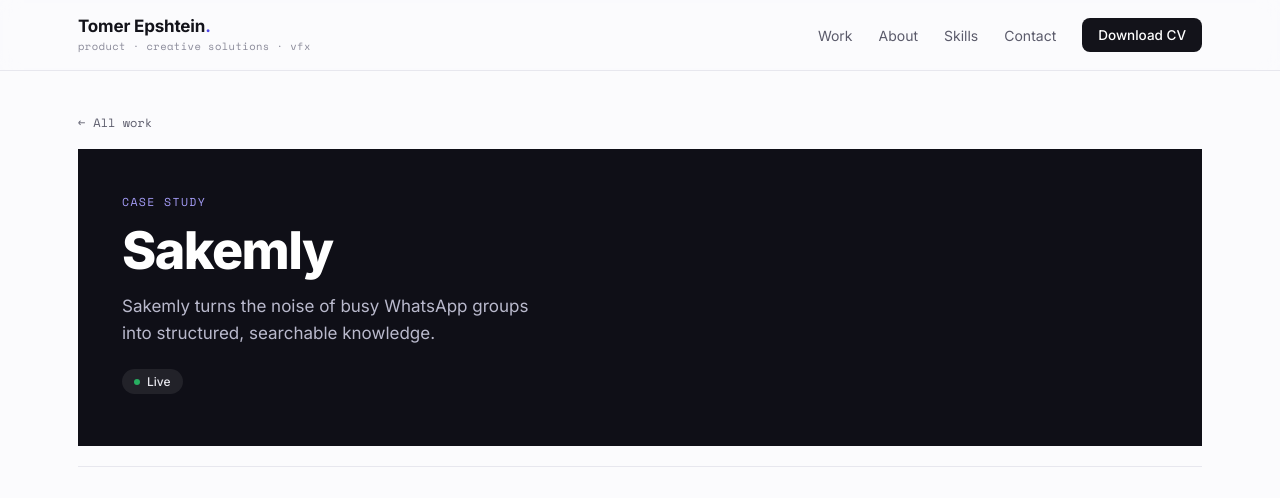
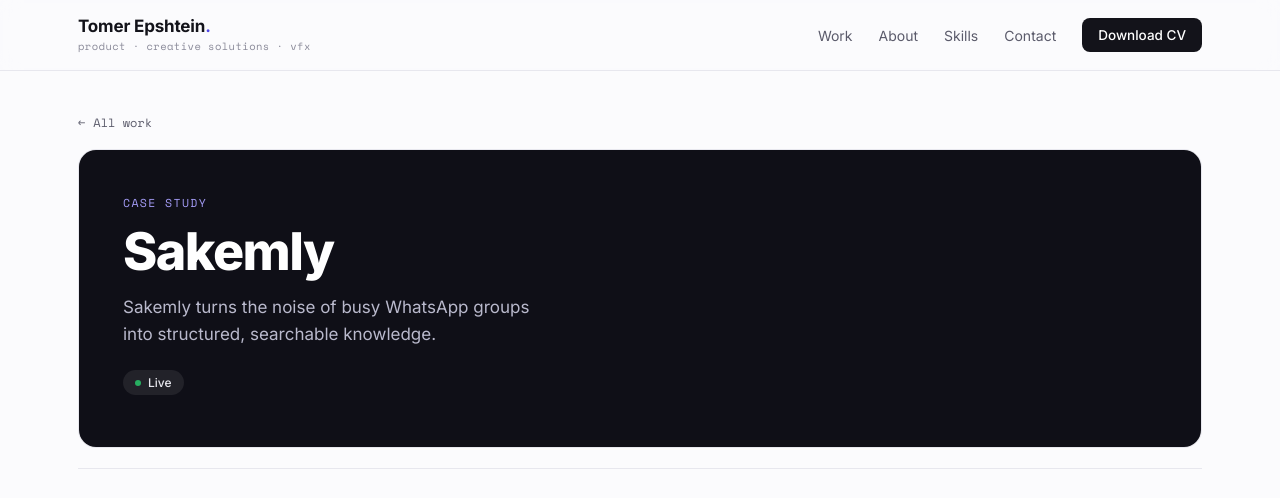
Before and after one commit to tomereps/portfolio, a React (Vite) app: page /work/sakemly in a window 1280 px wide. Shown: the top 498 px of the page. Built offline with nearby package versions, Linux system fonts and the light colour scheme.

Commit message:
Combine hero + meta into one rounded card

```diff
--- a/src/pages/CaseStudy.css
+++ b/src/pages/CaseStudy.css
@@ -18,8 +18,14 @@
 }
 
 /* ---- hero (dark, constrained to content width) -------------------- */
+.case__top {
+  margin-top: 18px;
+  border: 1px solid var(--line);
+  border-radius: 18px;
+  overflow: hidden;
+}
+
 .case__hero {
-  margin-top: 18px;
   background: #0f0f17;
   border-radius: 0;
   padding: 44px 44px 52px;
@@ -115,8 +121,7 @@
 .case__meta {
   margin: 0;
   background: #fff;
-  border: 1px solid var(--line);
-  border-top: none;
+  border: none;
   border-radius: 0;
   padding: 22px 26px;
   display: grid;
--- a/src/pages/CaseStudy.jsx
+++ b/src/pages/CaseStudy.jsx
@@ -72,6 +72,7 @@
         <span aria-hidden>←</span> All work
       </Link>
 
+      <div className="case__top">
       <div className="case__hero">
         <div className="case__hero-text">
           <div className="case__eyebrow">CASE STUDY</div>
@@ -125,6 +126,7 @@
           ))}
         </div>
       )}
+      </div>
 
       <div className="case__sections">
         {cs.sections.map((s) => (
```
